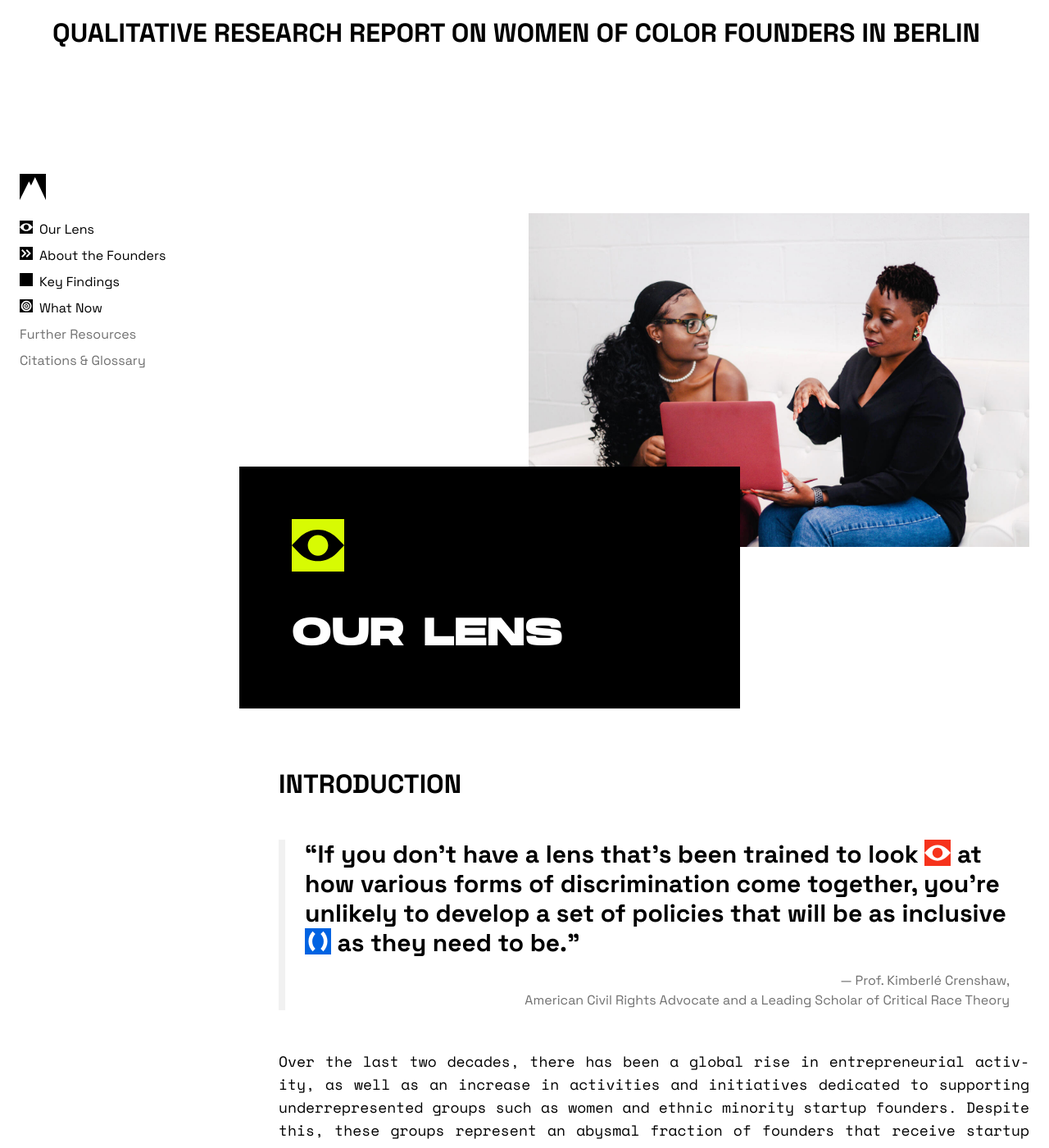
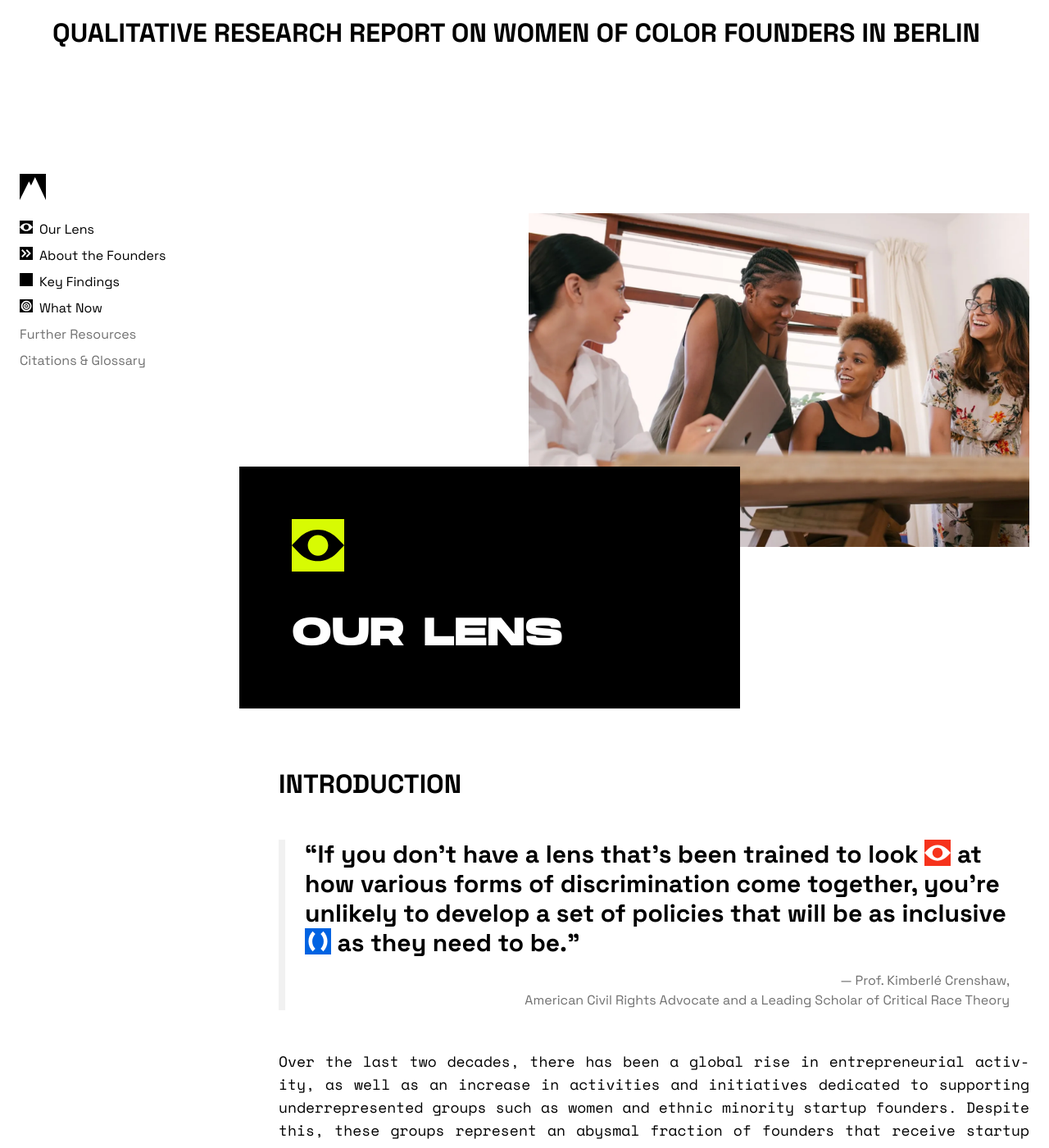
Before and after one commit to Founderland/Report, a Jekyll site: the page built from index.html, in a window 1280 px wide and 1400 px high, scrolled down 575 px. Shown: the whole window at 82% size. Built offline with Jekyll 4.4.1, drawn with Linux system fonts in a browser that asks for light colours.

Commit message:
imagery for section heads

```diff
--- a/_includes/section-1.html
+++ b/_includes/section-1.html
@@ -4,7 +4,7 @@
 -->
 
 <div class="section-head">
-    <img src="assets/images/founders.jpg" alt="Two Women of Color, sitting on a sofa, disussing work on a laptop.">
+    <img src="assets/images/lens-min.webp" alt="A group of four women of color, talking and laughing around a conference table.">
     <div class="title-card">
         <div class="bg-lime w-16 h-16 inline-block">
             <i class="symbol Visibility black"></i>
--- a/_includes/section-2.html
+++ b/_includes/section-2.html
@@ -4,7 +4,7 @@
 -->
 
 <div class="section-head">
-    <img src="assets/images/founders.jpg" alt="Two Women of Color, sitting on a sofa, disussing work on a laptop.">
+    <img src="assets/images/founders-min.webp" alt="Two Women of Color, sitting on a sofa, disussing work on a laptop. Focus is on their hands. Faces are not visible">
     <div class="title-card">
         <div class="bg-lime w-16 h-16 inline-block">
             <i class="symbol Forward black"></i>
@@ -25,10 +25,9 @@
 
 <div id="2-2">
     <h2>The Macro Context</h2>
-    <div class="md:columns-2 md:gap-6 md:pb-8">
+    <div class="text-col">
         <p>While women are 51% of the European population, only 15% of startup founders are female (Source). Additionally, the rate of entrepreneurial activity among European women stands at less than half of the global average, although the characteristics of their ventures are more in tune with high-impact (source). According to the Global Entrepreneurship Monitor, women between the age of 18-34 have the highest participation rates in entrepreneurship. Much like the founders interviewed, "the number of female entrepreneurs who are university graduates is almost twice the world average." In Germany, 22% of startup founders have a migration background, with 59% being first-generation migrants. 91% of first-generation migrant founders are university graduates, which is higher than the general average of 85%. Correspondingly, it was also found that two-thirds of first-generation migrant founders completed their university studies in Germany.</p>
     </div>
     <p>Interestingly, although women barely represent 15% of startup founders, 86% of social enterprises have one female director and 27% a director from an ethnic minority group (source). In the US, women account for 49% of social entrepreneurs as compared to 39% of “traditional” entrepreneurs (source). Similarly, 38% of social ventures in the world are led by women, which is more than twice as many as in conventional businesses (source & source). Additionally, a similar trend can be seen among other underrepresented groups such as Black and Latinx founders. Research has uncovered that these groups of founders are more inclined to have a community-oriented mindset.</p>
     <p>While it was found that underrepresented founders are making significant contributions to bettering our society and planet through social enterprises, it was also uncovered that they will significantly contribute to the global economy and society. In countries like Germany, where entrepreneurial activity is low, these groups of entrepreneurs are expected to be a driving force for the country's economic growth and innovation due to their strong entrepreneurial mindset, higher risk tolerance, and academic backgrounds.</p>
-
 </div>
--- a/_includes/section-3.html
+++ b/_includes/section-3.html
@@ -4,7 +4,7 @@
 -->
 
 <div class="section-head">
-    <img src="assets/images/founders.jpg" alt="Two Women of Color, sitting on a sofa, disussing work on a laptop.">
+    <img src="assets/images/findings-min.webp" alt="Two Women of Color, sitting on a sofa, disussing work on a laptop.">
     <div class="title-card">
         <div class="bg-lime w-16 h-16 inline-block">
             <i class="symbol Emmerging black"></i>
--- a/_includes/section-4.html
+++ b/_includes/section-4.html
@@ -4,7 +4,7 @@
 -->
 
 <div class="section-head">
-    <img src="assets/images/founders.jpg" alt="Two Women of Color, sitting on a sofa, disussing work on a laptop.">
+    <img src="assets/images/next-min.webp" alt="A Women of Color, working on her laptop.">
     <div class="title-card">
         <div class="bg-lime w-16 h-16 inline-block">
             <i class="symbol Goals black"></i>
--- a/assets/styles/output.css
+++ b/assets/styles/output.css
@@ -551,6 +551,10 @@ video {
   --tw-backdrop-sepia:  ;
 }
 
+.visible {
+  visibility: visible;
+}
+
 .top-8 {
   top: 2rem;
 }
```
Also changed, not shown: assets/images/findings-min.webp (added), assets/images/founders-min.webp (added), assets/images/lens-min.webp (added), assets/images/next-min.webp (added).
